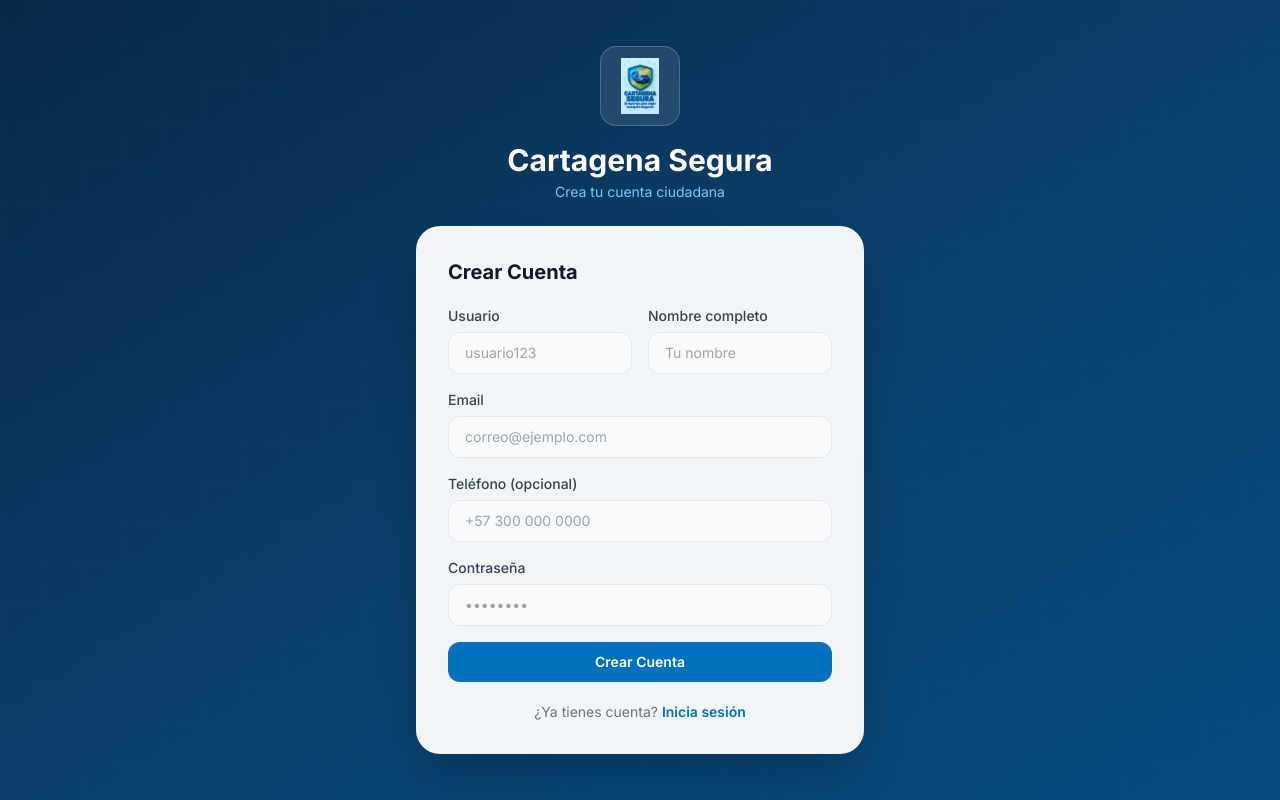
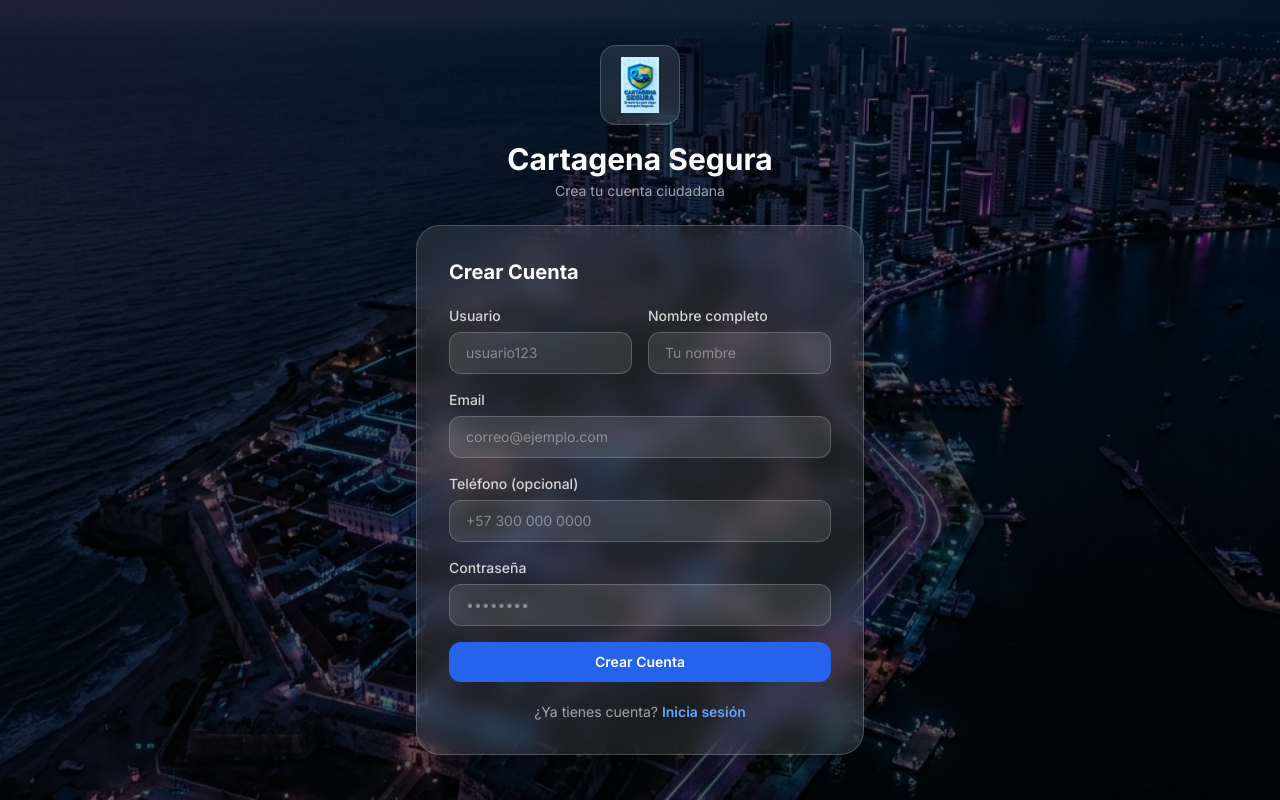
Before and after one commit to TheSantSalazar/Cartagena-Segura-React, a React (Vite) app: page /register in a window 1280 px wide. Built offline with nearby package versions, Linux system fonts and the light colour scheme.

Commit message:
Imagen De Fondo en login y registro

```diff
--- a/src/pages/auth/LoginPage.jsx
+++ b/src/pages/auth/LoginPage.jsx
@@ -34,46 +34,50 @@ export default function LoginPage() {
   }
 
   return (
-    <div className="min-h-screen bg-gradient-to-br from-primary-950 via-primary-900 to-primary-800 flex items-center justify-center p-4">
-      <div className="absolute inset-0 opacity-10"
-        style={{ backgroundImage: 'linear-gradient(rgba(255,255,255,.1) 1px, transparent 1px), linear-gradient(90deg, rgba(255,255,255,.1) 1px, transparent 1px)', backgroundSize: '40px 40px' }} />
+    <div className="min-h-screen flex items-center justify-center p-4 relative"
+      style={{ backgroundImage: 'url(/login_bg.png)', backgroundSize: 'cover', backgroundPosition: 'center' }}>
+      <div className="absolute inset-0 bg-black/60" />
       <div className="relative w-full max-w-sm sm:max-w-md animate-slide-up">
         <div className="text-center mb-6 sm:mb-8">
           <div className="inline-flex items-center justify-center w-16 h-16 sm:w-20 sm:h-20 bg-white/10 border border-white/20 rounded-2xl mb-4 backdrop-blur">
             <img src="/Ctg_Seg-Logo.png" alt="Cartagena Segura" className="w-10 h-10 sm:w-14 sm:h-14 object-contain" />
           </div>
           <h1 className="text-2xl sm:text-3xl font-bold text-white tracking-tight">Cartagena Segura</h1>
-          <p className="text-primary-300 text-xs sm:text-sm mt-1">Sistema de Seguridad Ciudadana</p>
+          <p className="text-white/60 text-xs sm:text-sm mt-1">Sistema de Seguridad Ciudadana</p>
         </div>
-        <div className="bg-white/95 backdrop-blur rounded-2xl sm:rounded-3xl shadow-2xl p-6 sm:p-8">
-          <h2 className="text-lg sm:text-xl font-bold text-gray-900 mb-5 sm:mb-6">Iniciar Sesión</h2>
+        <div className="bg-white/10 backdrop-blur-md border border-white/20 rounded-2xl sm:rounded-3xl shadow-2xl p-6 sm:p-8">
+          <h2 className="text-lg sm:text-xl font-bold text-white mb-5 sm:mb-6">Iniciar Sesión</h2>
           <form onSubmit={handleSubmit(onSubmit)} className="space-y-4">
             <div>
-              <label className="label">Usuario, correo o teléfono</label>
-              <input className="input" placeholder="usuario / correo@email.com / 300..."
+              <label className="block text-sm font-medium text-white/80 mb-1.5">Usuario, correo o teléfono</label>
+              <input className="w-full px-4 py-2.5 bg-white/10 border border-white/20 rounded-xl text-sm text-white placeholder-white/40 focus:outline-none focus:ring-2 focus:ring-white/30 focus:border-transparent transition-all duration-200"
+                placeholder="usuario / correo@email.com / 300..."
                 {...register('username', { required: 'Campo requerido' })} />
-              {errors.username && <p className="text-red-500 text-xs mt-1">{errors.username.message}</p>}
+              {errors.username && <p className="text-red-400 text-xs mt-1">{errors.username.message}</p>}
             </div>
             <div>
-              <label className="label">Contraseña</label>
+              <label className="block text-sm font-medium text-white/80 mb-1.5">Contraseña</label>
               <div className="relative">
-                <input type={showPwd ? 'text' : 'password'} className="input pr-10" placeholder="••••••••"
+                <input type={showPwd ? 'text' : 'password'}
+                  className="w-full px-4 py-2.5 bg-white/10 border border-white/20 rounded-xl text-sm text-white placeholder-white/40 focus:outline-none focus:ring-2 focus:ring-white/30 focus:border-transparent transition-all duration-200 pr-10"
+                  placeholder="••••••••"
                   {...register('password', { required: 'Campo requerido' })} />
                 <button type="button" onClick={() => setShowPwd(!showPwd)}
-                  className="absolute right-3 top-1/2 -translate-y-1/2 text-gray-400 hover:text-gray-600">
+                  className="absolute right-3 top-1/2 -translate-y-1/2 text-white/40 hover:text-white/80">
                   {showPwd ? <EyeOff className="w-4 h-4" /> : <Eye className="w-4 h-4" />}
                 </button>
               </div>
-              {errors.password && <p className="text-red-500 text-xs mt-1">{errors.password.message}</p>}
+              {errors.password && <p className="text-red-400 text-xs mt-1">{errors.password.message}</p>}
             </div>
-            <button type="submit" disabled={loading} className="btn-primary w-full mt-2 flex items-center justify-center gap-2">
+            <button type="submit" disabled={loading}
+              className="w-full mt-2 px-4 py-2.5 bg-blue-600 hover:bg-blue-700 text-white text-sm font-semibold rounded-xl transition-all duration-200 disabled:opacity-50 flex items-center justify-center gap-2">
               {loading && <Loader2 className="w-4 h-4 animate-spin" />}
               {loading ? 'Ingresando...' : 'Ingresar'}
             </button>
           </form>
-          <p className="text-center text-sm text-gray-500 mt-5 sm:mt-6">
+          <p className="text-center text-sm text-white/60 mt-5 sm:mt-6">
             ¿No tienes cuenta?{' '}
-            <Link to="/register" className="text-primary-600 font-semibold hover:underline">Regístrate</Link>
+            <Link to="/register" className="text-blue-400 font-semibold hover:underline">Regístrate</Link>
           </p>
         </div>
       </div>
--- a/src/pages/auth/RegisterPage.jsx
+++ b/src/pages/auth/RegisterPage.jsx
@@ -36,59 +36,65 @@ export default function RegisterPage() {
   }
 
   return (
-    <div className="min-h-screen bg-gradient-to-br from-primary-950 via-primary-900 to-primary-800 flex items-center justify-center p-4">
-      <div className="absolute inset-0 opacity-10"
-        style={{ backgroundImage: 'linear-gradient(rgba(255,255,255,.1) 1px, transparent 1px), linear-gradient(90deg, rgba(255,255,255,.1) 1px, transparent 1px)', backgroundSize: '40px 40px' }} />
+    <div className="min-h-screen flex items-center justify-center p-4 relative"
+      style={{ backgroundImage: 'url(/login_bg.png)', backgroundSize: 'cover', backgroundPosition: 'center' }}>
+      <div className="absolute inset-0 bg-black/60" />
       <div className="relative w-full max-w-sm sm:max-w-md animate-slide-up">
         <div className="text-center mb-6">
           <div className="inline-flex items-center justify-center w-16 h-16 sm:w-20 sm:h-20 bg-white/10 border border-white/20 rounded-2xl mb-4 backdrop-blur">
             <img src="/Ctg_Seg-Logo.png" alt="Cartagena Segura" className="w-10 h-10 sm:w-14 sm:h-14 object-contain" />
           </div>
           <h1 className="text-2xl sm:text-3xl font-bold text-white">Cartagena Segura</h1>
-          <p className="text-primary-300 text-xs sm:text-sm mt-1">Crea tu cuenta ciudadana</p>
+          <p className="text-white/60 text-xs sm:text-sm mt-1">Crea tu cuenta ciudadana</p>
         </div>
-        <div className="bg-white/95 backdrop-blur rounded-2xl sm:rounded-3xl shadow-2xl p-6 sm:p-8">
-          <h2 className="text-lg sm:text-xl font-bold text-gray-900 mb-5">Crear Cuenta</h2>
+        <div className="bg-white/10 backdrop-blur-md border border-white/20 rounded-2xl sm:rounded-3xl shadow-2xl p-6 sm:p-8">
+          <h2 className="text-lg sm:text-xl font-bold text-white mb-5">Crear Cuenta</h2>
           <form onSubmit={handleSubmit(onSubmit)} className="space-y-4">
             <div className="grid grid-cols-1 sm:grid-cols-2 gap-4">
               <div>
-                <label className="label">Usuario</label>
-                <input className="input" placeholder="usuario123"
+                <label className="block text-sm font-medium text-white/80 mb-1.5">Usuario</label>
+                <input className="w-full px-4 py-2.5 bg-white/10 border border-white/20 rounded-xl text-sm text-white placeholder-white/40 focus:outline-none focus:ring-2 focus:ring-white/30 focus:border-transparent transition-all duration-200"
+                  placeholder="usuario123"
                   {...register('username', { required: 'Requerido' })} />
-                {errors.username && <p className="text-red-500 text-xs mt-1">{errors.username.message}</p>}
+                {errors.username && <p className="text-red-400 text-xs mt-1">{errors.username.message}</p>}
               </div>
               <div>
-                <label className="label">Nombre completo</label>
-                <input className="input" placeholder="Tu nombre"
+                <label className="block text-sm font-medium text-white/80 mb-1.5">Nombre completo</label>
+                <input className="w-full px-4 py-2.5 bg-white/10 border border-white/20 rounded-xl text-sm text-white placeholder-white/40 focus:outline-none focus:ring-2 focus:ring-white/30 focus:border-transparent transition-all duration-200"
+                  placeholder="Tu nombre"
                   {...register('fullName', { required: 'Requerido' })} />
-                {errors.fullName && <p className="text-red-500 text-xs mt-1">{errors.fullName.message}</p>}
+                {errors.fullName && <p className="text-red-400 text-xs mt-1">{errors.fullName.message}</p>}
               </div>
             </div>
             <div>
-              <label className="label">Email</label>
-              <input className="input" type="email" placeholder="correo@ejemplo.com"
+              <label className="block text-sm font-medium text-white/80 mb-1.5">Email</label>
+              <input className="w-full px-4 py-2.5 bg-white/10 border border-white/20 rounded-xl text-sm text-white placeholder-white/40 focus:outline-none focus:ring-2 focus:ring-white/30 focus:border-transparent transition-all duration-200"
+                type="email" placeholder="correo@ejemplo.com"
                 {...register('email', { required: 'Requerido' })} />
-              {errors.email && <p className="text-red-500 text-xs mt-1">{errors.email.message}</p>}
+              {errors.email && <p className="text-red-400 text-xs mt-1">{errors.email.message}</p>}
             </div>
             <div>
-              <label className="label">Teléfono (opcional)</label>
-              <input className="input" placeholder="+57 300 000 0000"
+              <label className="block text-sm font-medium text-white/80 mb-1.5">Teléfono (opcional)</label>
+              <input className="w-full px-4 py-2.5 bg-white/10 border border-white/20 rounded-xl text-sm text-white placeholder-white/40 focus:outline-none focus:ring-2 focus:ring-white/30 focus:border-transparent transition-all duration-200"
+                placeholder="+57 300 000 0000"
                 {...register('phone')} />
             </div>
             <div>
-              <label className="label">Contraseña</label>
-              <input className="input" type="password" placeholder="••••••••"
+              <label className="block text-sm font-medium text-white/80 mb-1.5">Contraseña</label>
+              <input className="w-full px-4 py-2.5 bg-white/10 border border-white/20 rounded-xl text-sm text-white placeholder-white/40 focus:outline-none focus:ring-2 focus:ring-white/30 focus:border-transparent transition-all duration-200"
+                type="password" placeholder="••••••••"
                 {...register('password', { required: 'Requerido', minLength: { value: 6, message: 'Mínimo 6 caracteres' } })} />
-              {errors.password && <p className="text-red-500 text-xs mt-1">{errors.password.message}</p>}
+              {errors.password && <p className="text-red-400 text-xs mt-1">{errors.password.message}</p>}
             </div>
-            <button type="submit" disabled={loading} className="btn-primary w-full flex items-center justify-center gap-2">
+            <button type="submit" disabled={loading}
+              className="w-full px-4 py-2.5 bg-blue-600 hover:bg-blue-700 text-white text-sm font-semibold rounded-xl transition-all duration-200 disabled:opacity-50 flex items-center justify-center gap-2">
               {loading && <Loader2 className="w-4 h-4 animate-spin" />}
               {loading ? 'Creando cuenta...' : 'Crear Cuenta'}
             </button>
           </form>
-          <p className="text-center text-sm text-gray-500 mt-5">
+          <p className="text-center text-sm text-white/60 mt-5">
             ¿Ya tienes cuenta?{' '}
-            <Link to="/login" className="text-primary-600 font-semibold hover:underline">Inicia sesión</Link>
+            <Link to="/login" className="text-blue-400 font-semibold hover:underline">Inicia sesión</Link>
           </p>
         </div>
       </div>
```
Also changed, not shown: public/login_bg.png (added). Lines whose indentation alone changed are shown as unchanged.
